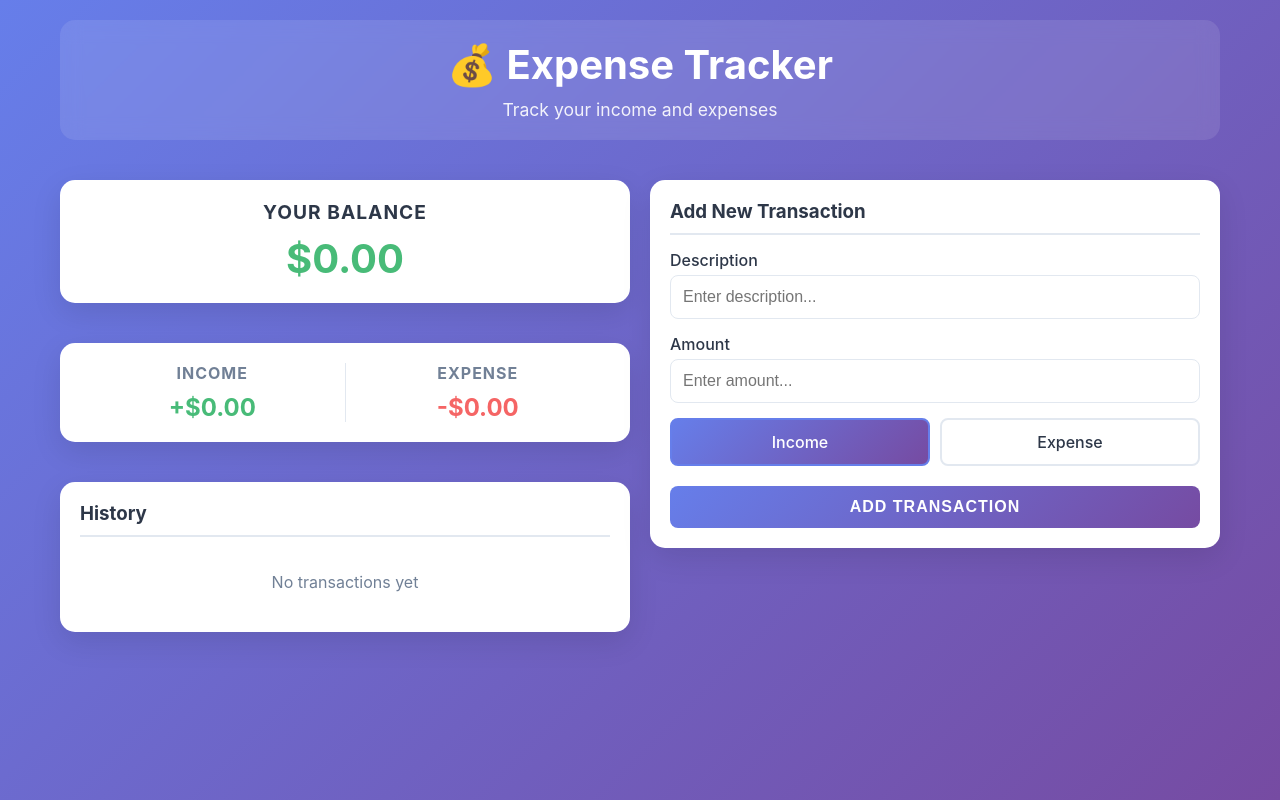
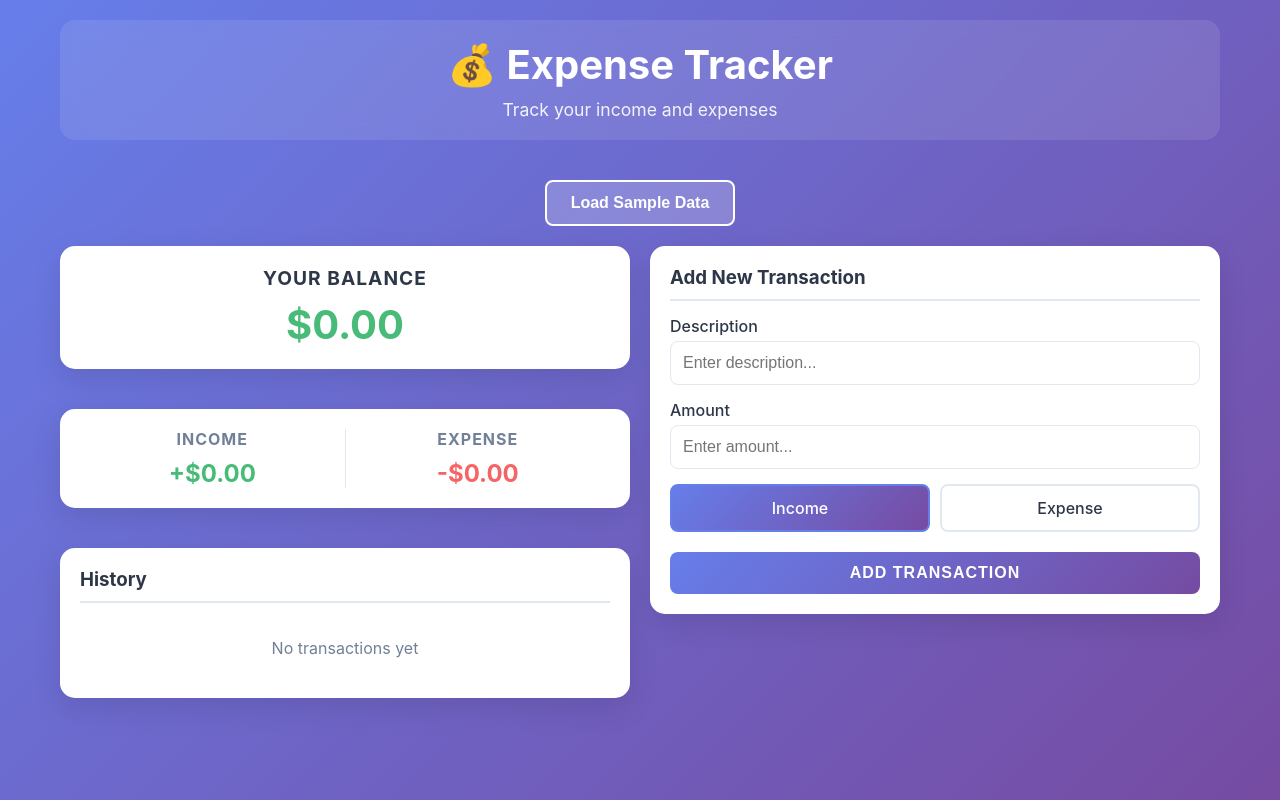
Before and after one commit to Bhagi2001/Expense-Tracker-App, a React (Vite) app in the folder Expense-Tracker-App/: page / in a window 1280 px wide. Built offline with nearby package versions, Linux system fonts and the light colour scheme.

Commit message:
Add sample data and clear all functionality

```diff
--- a/Expense-Tracker-App/src/App.css
+++ b/Expense-Tracker-App/src/App.css
@@ -30,6 +30,39 @@ body {
   display: flex;
   flex-direction: column;
   gap: 20px;
+}
+
+.sample-data-btn-container {
+  text-align: center;
+  margin-bottom: 20px;
+}
+
+.sample-data-btn, .clear-btn {
+  padding: 12px 24px;
+  background: rgba(255, 255, 255, 0.2);
+  color: white;
+  border: 2px solid white;
+  border-radius: 8px;
+  font-size: 16px;
+  font-weight: bold;
+  cursor: pointer;
+  transition: all 0.3s ease;
+}
+
+.sample-data-btn:hover {
+  background: white;
+  color: var(--primary-color);
+}
+
+.clear-btn {
+  width: 100%;
+  background: var(--danger-color);
+  border-color: var(--danger-color);
+}
+
+.clear-btn:hover {
+  background: #e53e3e;
+  border-color: #e53e3e;
 }
 
 /* Responsive Design */
--- a/Expense-Tracker-App/src/App.jsx
+++ b/Expense-Tracker-App/src/App.jsx
@@ -4,33 +4,47 @@ import Balance from './components/Balance/Balance'
 import IncomeExpenses from './components/IncomeExpenses/IncomeExpenses'
 import TransactionList from './components/TransactionList/TransactionList'
 import AddTransaction from './components/AddTransaction/AddTransaction'
+import { sampleTransactions } from './data/sampleData'
 import './App.css'
 
 function App() {
-  // Get transactions from localStorage or set empty array
   const [transactions, setTransactions] = useState(() => {
     const savedTransactions = localStorage.getItem('transactions')
     return savedTransactions ? JSON.parse(savedTransactions) : []
   })
 
-  // Save to localStorage whenever transactions change
   useEffect(() => {
     localStorage.setItem('transactions', JSON.stringify(transactions))
   }, [transactions])
 
-  // Add transaction
   const addTransaction = (transaction) => {
     setTransactions([transaction, ...transactions])
   }
 
-  // Delete transaction
   const deleteTransaction = (id) => {
     setTransactions(transactions.filter(transaction => transaction.id !== id))
+  }
+
+  const loadSampleData = () => {
+    setTransactions(sampleTransactions)
+  }
+
+  const clearAllTransactions = () => {
+    if (window.confirm('Are you sure you want to clear all transactions?')) {
+      setTransactions([])
+    }
   }
 
   return (
     <div className="container">
       <Header />
+      {transactions.length === 0 && (
+        <div className="sample-data-btn-container">
+          <button onClick={loadSampleData} className="sample-data-btn">
+            Load Sample Data
+          </button>
+        </div>
+      )}
       <div className="app-wrapper">
         <div className="left-section">
           <Balance transactions={transactions} />
@@ -39,6 +53,11 @@ function App() {
             transactions={transactions}
             deleteTransaction={deleteTransaction}
           />
+          {transactions.length > 0 && (
+            <button onClick={clearAllTransactions} className="clear-btn">
+              Clear All Transactions
+            </button>
+          )}
         </div>
         <div className="right-section">
           <AddTransaction addTransaction={addTransaction} />
--- /dev/null
+++ b/Expense-Tracker-App/src/data/sampleData.js
@@ -0,0 +1,7 @@
+export const sampleTransactions = [
+  { id: 1, text: 'Salary', amount: 3000 },
+  { id: 2, text: 'Rent', amount: -1000 },
+  { id: 3, text: 'Freelance Project', amount: 500 },
+  { id: 4, text: 'Groceries', amount: -200 },
+  { id: 5, text: 'Utilities', amount: -150 },
+]
```
